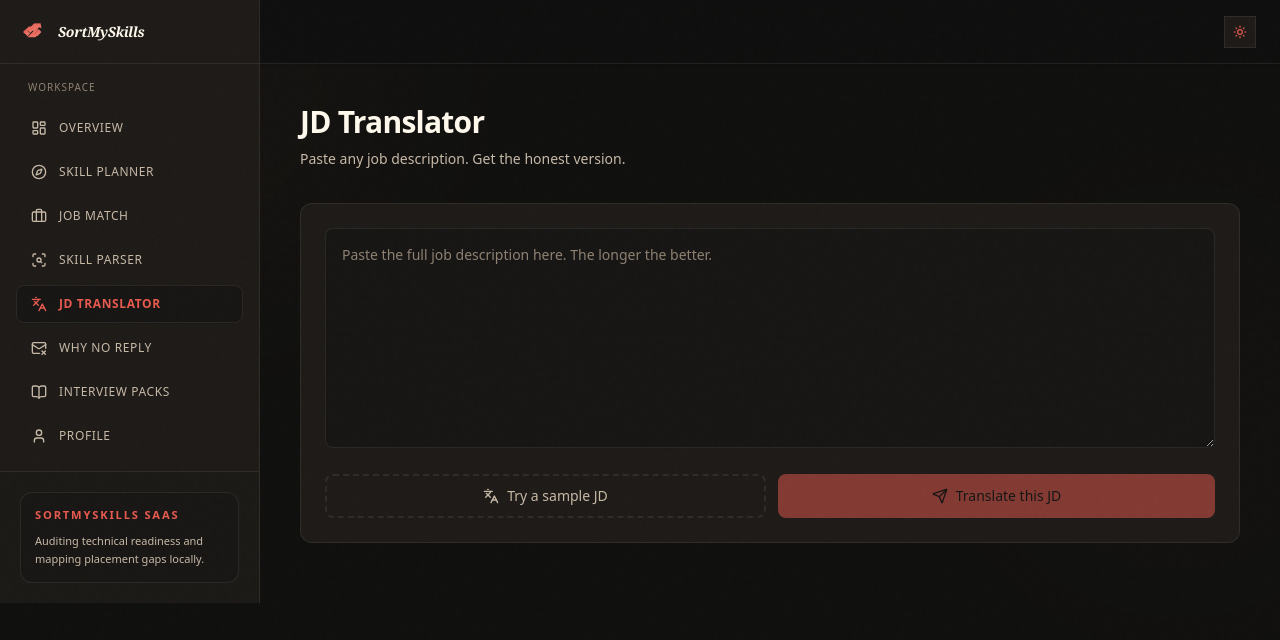
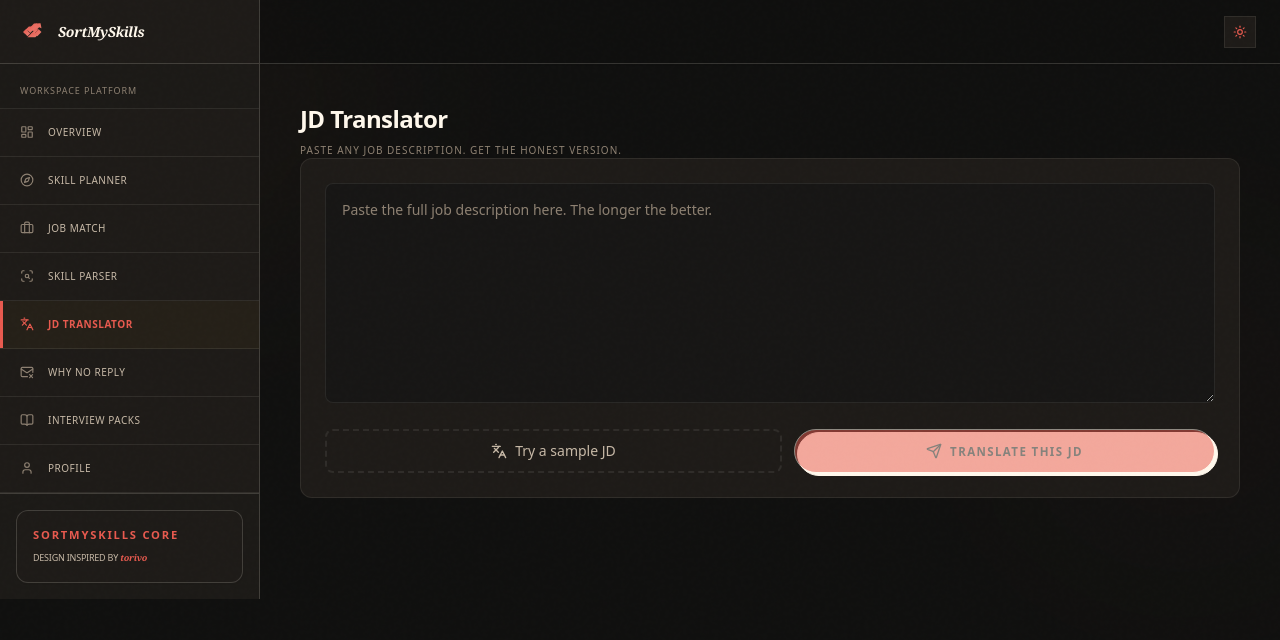
Before and after one commit to YathinTHEBUILDER/SortMySkills, a Next.js app: page /jd-translator in a window 1280 px wide. Shown: the top 640 px of the page. Built offline with nearby package versions, Linux system fonts and the light colour scheme.

Commit message:
design: complete Torivo-inspired UI redesign with tactile double-border buttons and technical grids

```diff
--- a/src/app/globals.css
+++ b/src/app/globals.css
@@ -381,33 +381,141 @@ html.dark .glass-card {
   font-family: Georgia, Cambria, "Times New Roman", Times, serif;
 }
 
-/* Dynamic glow button */
-.primary-cta {
+/* ==========================================================================
+   Torivo Signature Double-Border Tactile 3D Offset Buttons
+   ========================================================================== */
+.torivo-btn-wrapper {
+  position: relative;
+  display: inline-flex;
+  vertical-align: middle;
+  cursor: pointer;
+  user-select: none;
+}
+
+.torivo-btn-shadow {
+  position: absolute;
+  inset: 0;
+  border-radius: 9999px;
+  border: 1.5px solid var(--accent-ink);
+  background: var(--accent-ink);
+  transform: translate(3px, 3px);
+  z-index: 0;
+  transition: transform 0.12s cubic-bezier(0.25, 0.8, 0.25, 1);
+}
+
+html.dark .torivo-btn-shadow {
+  border-color: var(--accent-ink);
+  background: var(--accent-ink);
+}
+
+.torivo-btn-content {
+  position: relative;
+  z-index: 10;
+  width: 100%;
+  display: inline-flex;
+  align-items: center;
+  justify-content: center;
+  gap: 0.5rem;
+  border-radius: 9999px;
+  border: 1.5px solid var(--accent-ink);
+  font-family: var(--font-mono);
+  font-size: 0.72rem;
+  font-weight: 700;
+  text-transform: uppercase;
+  letter-spacing: 0.12em;
+  padding: 0.6rem 1.6rem;
+  transition: transform 0.12s cubic-bezier(0.25, 0.8, 0.25, 1), background-color 0.12s ease;
+}
+
+/* Primary tactile variant */
+.torivo-btn-primary .torivo-btn-content {
   background: var(--accent-primary);
   color: var(--background);
-  font-weight: 600;
-  border-radius: 9999px;
-  box-shadow: 0 4px 14px rgba(227, 107, 79, 0.3);
-  transition: all 0.25s cubic-bezier(0.16, 1, 0.3, 1);
+}
+.torivo-btn-primary:hover .torivo-btn-content {
+  background: var(--accent-primary-dark);
+  transform: translate(1px, 1px);
+}
+.torivo-btn-primary:active .torivo-btn-content {
+  transform: translate(3px, 3px);
 }
 
+/* Secondary tactile variant */
+.torivo-btn-secondary .torivo-btn-content {
+  background: var(--surface-card);
+  color: var(--foreground);
+}
+.torivo-btn-secondary:hover .torivo-btn-content {
+  background: var(--surface-hover);
+  transform: translate(1px, 1px);
+}
+.torivo-btn-secondary:active .torivo-btn-content {
+  transform: translate(3px, 3px);
+}
+
+/* Tactile shadows transform shifts */
+.torivo-btn-primary:hover .torivo-btn-shadow,
+.torivo-btn-secondary:hover .torivo-btn-shadow {
+  transform: translate(2px, 2px);
+}
+.torivo-btn-primary:active .torivo-btn-shadow,
+.torivo-btn-secondary:active .torivo-btn-shadow {
+  transform: translate(3px, 3px);
+}
+
+/* Fallbacks for older cta reference definitions */
+.primary-cta {
+  position: relative;
+  display: inline-flex;
+  align-items: center;
+  justify-content: center;
+  font-weight: 700;
+  font-family: var(--font-mono);
+  font-size: 0.72rem;
+  text-transform: uppercase;
+  letter-spacing: 0.12em;
+  border-radius: 9999px;
+  border: 1.5px solid var(--accent-ink);
+  background: var(--accent-primary);
+  color: var(--background);
+  box-shadow: 3px 3px 0px var(--accent-ink);
+  padding: 0.6rem 1.6rem;
+  transition: all 0.12s cubic-bezier(0.25, 0.8, 0.25, 1);
+}
 .primary-cta:hover {
   background: var(--accent-primary-dark);
-  box-shadow: 0 6px 20px rgba(227, 107, 79, 0.45);
-  transform: translateY(-1.5px);
+  transform: translate(1px, 1px);
+  box-shadow: 2px 2px 0px var(--accent-ink);
+}
+.primary-cta:active {
+  transform: translate(3px, 3px);
+  box-shadow: 0px 0px 0px var(--accent-ink);
 }
 
 .secondary-cta {
-  background: transparent;
-  border: 1px solid var(--border-strong);
-  color: var(--text-primary);
-  font-weight: 600;
+  position: relative;
+  display: inline-flex;
+  align-items: center;
+  justify-content: center;
+  font-weight: 700;
+  font-family: var(--font-mono);
+  font-size: 0.72rem;
+  text-transform: uppercase;
+  letter-spacing: 0.12em;
   border-radius: 9999px;
-  transition: all 0.25s cubic-bezier(0.16, 1, 0.3, 1);
+  border: 1.5px solid var(--accent-ink);
+  background: var(--surface-card);
+  color: var(--foreground);
+  box-shadow: 3px 3px 0px var(--accent-ink);
+  padding: 0.6rem 1.6rem;
+  transition: all 0.12s cubic-bezier(0.25, 0.8, 0.25, 1);
 }
-
 .secondary-cta:hover {
   background: var(--surface-hover);
-  border-color: var(--accent-primary);
-  transform: translateY(-1.5px);
+  transform: translate(1px, 1px);
+  box-shadow: 2px 2px 0px var(--accent-ink);
 }
+.secondary-cta:active {
+  transform: translate(3px, 3px);
+  box-shadow: 0px 0px 0px var(--accent-ink);
+}
--- a/src/components/dashboard/DashboardShell.tsx
+++ b/src/components/dashboard/DashboardShell.tsx
@@ -19,7 +19,7 @@ export default function DashboardShell({ children }: { children: React.ReactNode
 
       {/* Main Content Area */}
       <div className="flex-1 flex flex-col min-w-0 relative z-10">
-        <header className="sticky top-0 z-30 flex items-center justify-between gap-4 h-16 px-6 border-b border-[var(--border-muted)] bg-[var(--background)]/80 backdrop-blur-md shadow-sm">
+        <header className="sticky top-0 z-30 flex items-center justify-between gap-4 h-16 px-6 border-b border-[var(--border-strong)] bg-[var(--background)]/85 backdrop-blur-md shadow-xs">
           <button
             type="button"
             className="lg:hidden p-2 rounded-lg hover:bg-surface-hover text-text-secondary border border-[var(--border-muted)] transition-colors cursor-pointer"
--- a/src/components/dashboard/PageHeader.tsx
+++ b/src/components/dashboard/PageHeader.tsx
@@ -5,18 +5,18 @@ export default function PageHeader({
   description,
   action,
 }: {
-  title: string;
+  title: React.ReactNode;
   description?: string;
   action?: React.ReactNode;
 }) {
   return (
-    <div className="flex flex-col sm:flex-row sm:items-end sm:justify-between gap-4 mb-8">
-      <div>
-        <h1 className="text-2xl sm:text-3xl font-semibold tracking-tight text-text-primary">
+    <div className="flex flex-col sm:flex-row sm:items-end sm:justify-between gap-4">
+      <div className="text-left">
+        <h1 className="text-xl sm:text-2xl font-bold tracking-tight text-text-primary leading-tight">
           {title}
         </h1>
         {description && (
-          <p className="text-sm text-text-secondary mt-2 max-w-2xl leading-relaxed">
+          <p className="text-[10px] font-mono uppercase tracking-widest text-text-muted mt-2 max-w-2xl leading-relaxed">
             {description}
           </p>
         )}
--- a/src/components/dashboard/Sidebar.tsx
+++ b/src/components/dashboard/Sidebar.tsx
@@ -26,13 +26,16 @@ export default function Sidebar({
       key={href}
       href={href}
       onClick={onClose}
-      className={`flex items-center gap-3 rounded-lg px-3.5 py-2.5 text-xs font-mono uppercase tracking-wider border transition-all duration-200 ${
+      className={`flex items-center gap-3.5 px-5 py-4 text-[10px] font-mono uppercase tracking-wider border-b border-[var(--border-muted)] transition-all duration-150 relative ${
         isActive(href)
-          ? "bg-[var(--surface-soft)] border-[var(--border-muted)] text-accent-primary font-bold shadow-xs"
-          : "border-transparent text-text-secondary hover:text-text-primary hover:bg-surface-hover/85"
+          ? "bg-surface-card-warm text-accent-primary font-bold"
+          : "text-text-secondary hover:text-text-primary hover:bg-surface-hover/60"
       }`}
     >
-      <Icon className="w-4 h-4 shrink-0" />
+      {isActive(href) && (
+        <span className="absolute left-0 top-0 bottom-0 w-[3px] bg-accent-primary" />
+      )}
+      <Icon className={`w-3.5 h-3.5 shrink-0 ${isActive(href) ? "text-accent-primary" : "text-text-muted"}`} />
       <span>{label}</span>
     </Link>
   );
@@ -49,15 +52,15 @@ export default function Sidebar({
       )}
 
       <aside
-        className={`fixed top-0 left-0 z-50 h-full w-[260px] flex flex-col border-r border-[var(--border-muted)] bg-surface-card transition-transform duration-300 lg:translate-x-0 lg:static lg:z-auto ${
+        className={`fixed top-0 left-0 z-50 h-full w-[260px] flex flex-col border-r border-[var(--border-strong)] bg-surface-card transition-transform duration-300 lg:translate-x-0 lg:static lg:z-auto ${
           open ? "translate-x-0" : "-translate-x-full"
         }`}
       >
         {/* Header Logo Area */}
-        <div className="flex items-center justify-between h-16 px-5 border-b border-[var(--border-muted)]">
+        <div className="flex items-center justify-between h-16 px-5 border-b border-[var(--border-strong)]">
           <Link href="/dashboard" className="flex items-center gap-2.5" onClick={onClose}>
             <Logo className="w-7 h-7" />
-            <span className="font-semibold text-sm text-text-primary tracking-tight font-serif italic">
+            <span className="font-bold text-sm text-text-primary tracking-tight font-serif italic">
               SortMySkills
             </span>
           </Link>
@@ -72,19 +75,22 @@ export default function Sidebar({
         </div>
 
         {/* Navigation list */}
-        <nav className="flex-1 overflow-y-auto p-4 space-y-1.5">
-          <p className="px-3 pb-2 text-[10px] font-mono text-text-muted uppercase tracking-widest">
-            Workspace
-          </p>
+        <nav className="flex-1 overflow-y-auto">
+          <div className="px-5 pt-5 pb-2.5 border-b border-[var(--border-muted)] bg-[var(--surface-soft)]/20">
+            <p className="text-[9px] font-mono text-text-muted uppercase tracking-widest">
+              Workspace Platform
+            </p>
+          </div>
           {mainNav.map(({ href, label, icon }) => navLink(href, label, icon))}
         </nav>
 
         {/* Sidebar Footer details */}
-        <div className="p-5 border-t border-[var(--border-muted)] bg-[var(--surface-soft)]/20">
-          <div className="rounded-xl border border-[var(--border-muted)] bg-[var(--surface-soft)]/40 p-3.5">
-            <span className="eyebrow block text-[8px] tracking-widest text-accent-primary">SortMySkills SaaS</span>
-            <p className="text-[11px] text-text-secondary leading-relaxed mt-2">
-              Auditing technical readiness and mapping placement gaps locally.
+        <div className="p-4 border-t border-[var(--border-strong)] bg-[var(--surface-soft)]/20">
+          <div className="border border-[var(--border-strong)] bg-surface-card p-4 shadow-xs relative overflow-hidden rounded-xl">
+            <div className="absolute inset-0 dot-grid-overlay opacity-15 pointer-events-none" />
+            <span className="eyebrow block text-[8px] tracking-widest text-accent-primary">SortMySkills Core</span>
+            <p className="text-[9px] text-text-secondary leading-relaxed mt-2 font-mono uppercase tracking-tight">
+              Design Inspired by <span className="font-serif italic text-accent-primary lowercase font-semibold">torivo</span>
             </p>
           </div>
         </div>
--- a/src/components/ui/Button.tsx
+++ b/src/components/ui/Button.tsx
@@ -2,27 +2,45 @@ import Link from "next/link";
 import React from "react";
 
 const base =
-  "inline-flex items-center justify-center gap-2 rounded-lg text-sm font-medium transition-colors focus-visible:outline-none focus-visible:ring-2 focus-visible:ring-accent-green/40 disabled:opacity-50 disabled:pointer-events-none";
+  "inline-flex items-center justify-center gap-2 rounded-lg text-sm font-medium transition-colors focus-visible:outline-none focus-visible:ring-2 focus-visible:ring-accent-primary/40 disabled:opacity-50 disabled:pointer-events-none";
 
-const variants = {
-  primary: "bg-accent-green text-bg-dark hover:opacity-90 px-4 py-2.5",
-  secondary:
-    "border border-[var(--border-muted)] bg-transparent text-text-primary hover:bg-surface-hover px-4 py-2.5",
-  ghost: "text-text-secondary hover:text-text-primary hover:bg-surface-hover px-3 py-2",
-};
+const ghostStyle = "text-text-secondary hover:text-text-primary hover:bg-surface-hover px-3 py-2 text-xs font-mono uppercase tracking-widest";
 
-type Variant = keyof typeof variants;
+type Variant = "primary" | "secondary" | "ghost";
+
+interface ButtonProps extends React.ButtonHTMLAttributes<HTMLButtonElement> {
+  variant?: Variant;
+}
 
 export function Button({
   variant = "primary",
   className = "",
   children,
   ...props
-}: React.ButtonHTMLAttributes<HTMLButtonElement> & { variant?: Variant }) {
+}: ButtonProps) {
+  if (variant === "ghost") {
+    return (
+      <button
+        className={`${base} ${ghostStyle} ${className}`}
+        {...props}
+      >
+        {children}
+      </button>
+    );
+  }
+
+  const wrapperClass = variant === "primary" ? "torivo-btn-primary" : "torivo-btn-secondary";
+
   return (
-    <button className={`${base} ${variants[variant]} ${className}`} {...props}>
-      {children}
-    </button>
+    <div className={`torivo-btn-wrapper ${wrapperClass} ${className}`}>
+      <div className="torivo-btn-shadow" />
+      <button
+        className="torivo-btn-content focus-visible:outline-none focus-visible:ring-2 focus-visible:ring-accent-primary/40 disabled:opacity-50 disabled:pointer-events-none"
+        {...props}
+      >
+        {children}
+      </button>
+    </div>
   );
 }
 
@@ -39,9 +57,30 @@ export function ButtonLink({
   onClick?: () => void;
   children: React.ReactNode;
 }) {
+  if (variant === "ghost") {
+    return (
+      <Link
+        href={href}
+        onClick={onClick}
+        className={`${base} ${ghostStyle} ${className}`}
+      >
+        {children}
+      </Link>
+    );
+  }
+
+  const wrapperClass = variant === "primary" ? "torivo-btn-primary" : "torivo-btn-secondary";
+
   return (
-    <Link href={href} onClick={onClick} className={`${base} ${variants[variant]} ${className}`}>
-      {children}
-    </Link>
+    <div className={`torivo-btn-wrapper ${wrapperClass} ${className}`}>
+      <div className="torivo-btn-shadow" />
+      <Link
+        href={href}
+        onClick={onClick}
+        className="torivo-btn-content focus-visible:outline-none focus-visible:ring-2 focus-visible:ring-accent-primary/40"
+      >
+        {children}
+      </Link>
+    </div>
   );
 }
```
Also changed, not shown: src/app/(app)/dashboard/page.tsx (+90 -80 lines).
